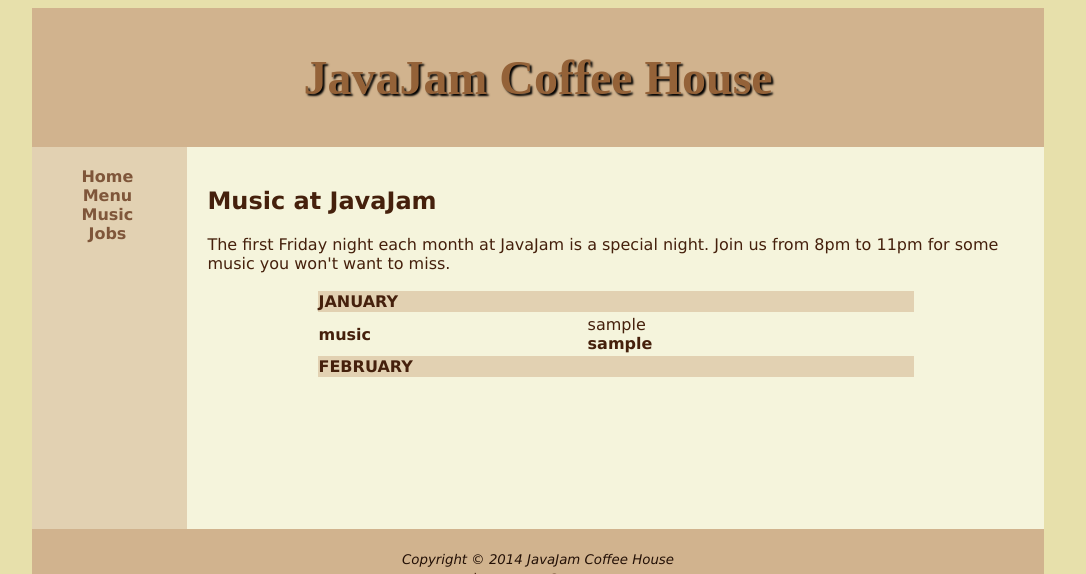
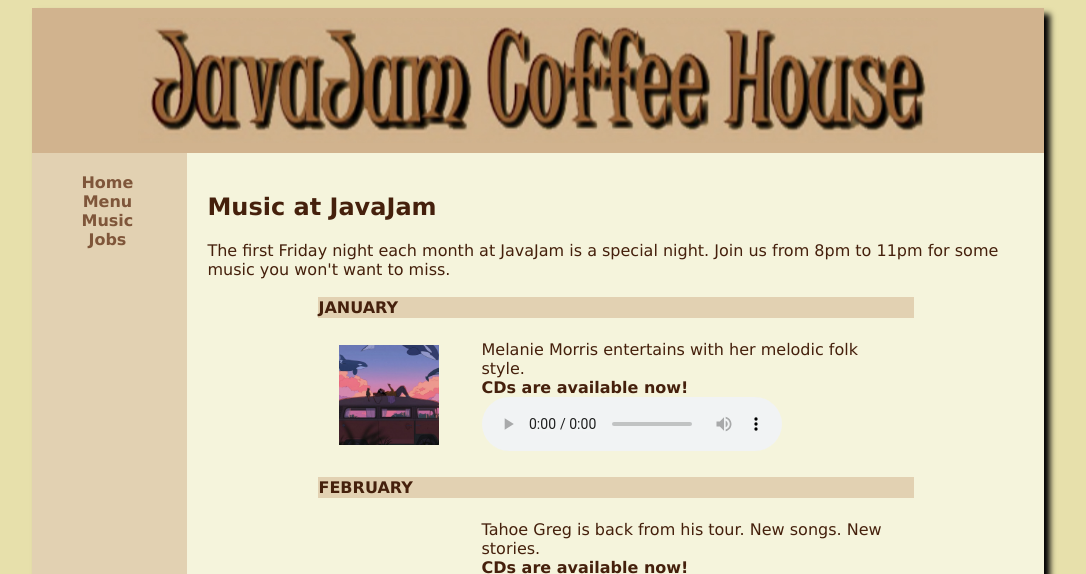
Before and after one commit to chewmuangg/IE4717-Web-Design-Project, a PHP site: page /music.html in a window 1280 px wide. Shown: the top 574 px of the page, without its empty margins (102-1188 px from the left). Run offline with PHP 8.4, Linux system fonts and the light colour scheme.

Commit message:
update
added audio + video
changed header to image

```diff
--- a/CaseStudy_2/index.html
+++ b/CaseStudy_2/index.html
@@ -7,10 +7,10 @@
 	<link rel="stylesheet" href="mystylesheet.css">
 </head>
 
-<body>
+<body id="home">
 	<div id="wrapper">
 		<header>
-			<h1>JavaJam Coffee House</h1>
+			<img src="JavaJam Logo.jpg" width="800" height="125" alt="JavaJam Coffee House">
 		</header>
 		<div id="leftcolumn">
 			<nav>
--- a/CaseStudy_2/jobs.html
+++ b/CaseStudy_2/jobs.html
@@ -10,7 +10,7 @@
 <body>
 	<div id="wrapper">
 		<header>
-			<h1>JavaJam Coffee House</h1>
+			<img src="JavaJam Logo.jpg" width="800" height="125" alt="JavaJam Coffee House">
 		</header>
 		<div id="leftcolumn">
 			<nav>
--- a/CaseStudy_2/menu.html
+++ b/CaseStudy_2/menu.html
@@ -8,7 +8,7 @@
 <body id="menu">
 	<div id="wrapper">
 		<header>
-			<h1>JavaJam Coffee House</h1>
+			<img src="JavaJam Logo.jpg" width="800" height="125" alt="JavaJam Coffee House">
 		</header>
 		<div id="leftcolumn">
 			<nav>
--- a/CaseStudy_2/music.html
+++ b/CaseStudy_2/music.html
@@ -10,7 +10,7 @@
 <body id="music">
 	<div id="wrapper">
 		<header>
-			<h1>JavaJam Coffee House</h1>
+			<img src="JavaJam Logo.jpg" width="800" height="125" alt="JavaJam Coffee House">
 		</header>
 		<div id="leftcolumn">
 			<nav>
@@ -32,16 +32,39 @@
 						<td colspan="2"><strong>JANUARY</strong></td>
 					</tr>
 					<tr>
-						<td><strong>music</strong></td>
-						<td>
-							sample
+						<td class="table-col__one">
+							<!-- image from https://assets.pinterest.com/ext/embed.html?id=844493671133200 -->
+							<img src="person1.jpg" width="100" height="100" id="img-person1" alt="Person 1">
+						</td>
+						<td class="table-col__two">
+							Melanie Morris entertains with her melodic folk style.
 							<br>
-							<strong>sample</strong>
+							<strong>CDs are available now!</strong>
 							<br>
+							<audio controls>
+								<source src="music.mp3" type="audio/mpeg">
+								Your browser does not support the audio element.
+							</audio>
 						</td>
 					</tr>
 					<tr>
 						<td colspan="2"><strong>FEBRUARY</strong></td>
+					</tr>
+					<tr>
+						<td class="table-col__one">
+							<!-- image from https://julykings.tumblr.com/image/187555522995 -->
+							<img src="person2.jpg" width="100" height="100" id="img-person2" alt="Person 2">
+						</td>
+						<td class="table-col__two">
+							Tahoe Greg is back from his tour. New songs. New stories.
+							<br>
+							<strong>CDs are available now!</strong>
+							<br>
+							<video width="320" height="240" controls>
+								<source src="video.mp4" type="video/mp4">
+								Your browser does not support the video tag.
+							</video>
+						</td>
 					</tr>
 				</table>
 			</div>
--- a/CaseStudy_2/mystylesheet.css
+++ b/CaseStudy_2/mystylesheet.css
@@ -6,15 +6,18 @@ body {
 header {
     background-color: #D1B38E;
     color: #946238;
-    font-family: "Juice ITC";
-    font-size: 150%;
-    text-align: center;
-    text-shadow: 2px 2px 2px black;
-    padding: 10px;
+    padding: 10px 0px;
+}
+
+header img {
+    display: block;
+    margin-left: auto;
+    margin-right: auto;
 }
 
 #wrapper {
     background-color: #E2D1B2;
+    box-shadow: 6px 6px 6px;
     width: 80%;
     min-width: 800px;
     margin: auto;
@@ -49,6 +52,11 @@ nav a:visited {
 }
 
 .content {
+    padding: 20px 20px 30px 20px;
+    color: #45200C;
+}
+
+#home .content {
     padding: 20px 20px 150px 20px;
     color: #45200C;
 }
@@ -92,6 +100,10 @@ table {
     text-align: center;
 }
 
+.table-col__two {
+    padding: 20px;
+}
+
 #menu td, th {
     padding: 10px;
     font-family: Verdana, Arial, sans-serif;
@@ -99,7 +111,6 @@ table {
 }
 
 #music td, th {
-    padding: 1px;
     font-family: Verdana, Arial, sans-serif;
     border-style: none;
 }
@@ -114,6 +125,10 @@ tr:nth-of-type(even) {
 
 #music tr:nth-of-type(odd) {
     background-color: #E2D1B2;
+}
+
+#img-person1, #img-person2 {
+    margin: 20px;
 }
 
 /* styles for Jobs page */
```
Also changed, not shown: CaseStudy_2/JavaJam Logo.jpg (added), CaseStudy_2/person1.jpg (added), CaseStudy_2/person2.jpg (added).
